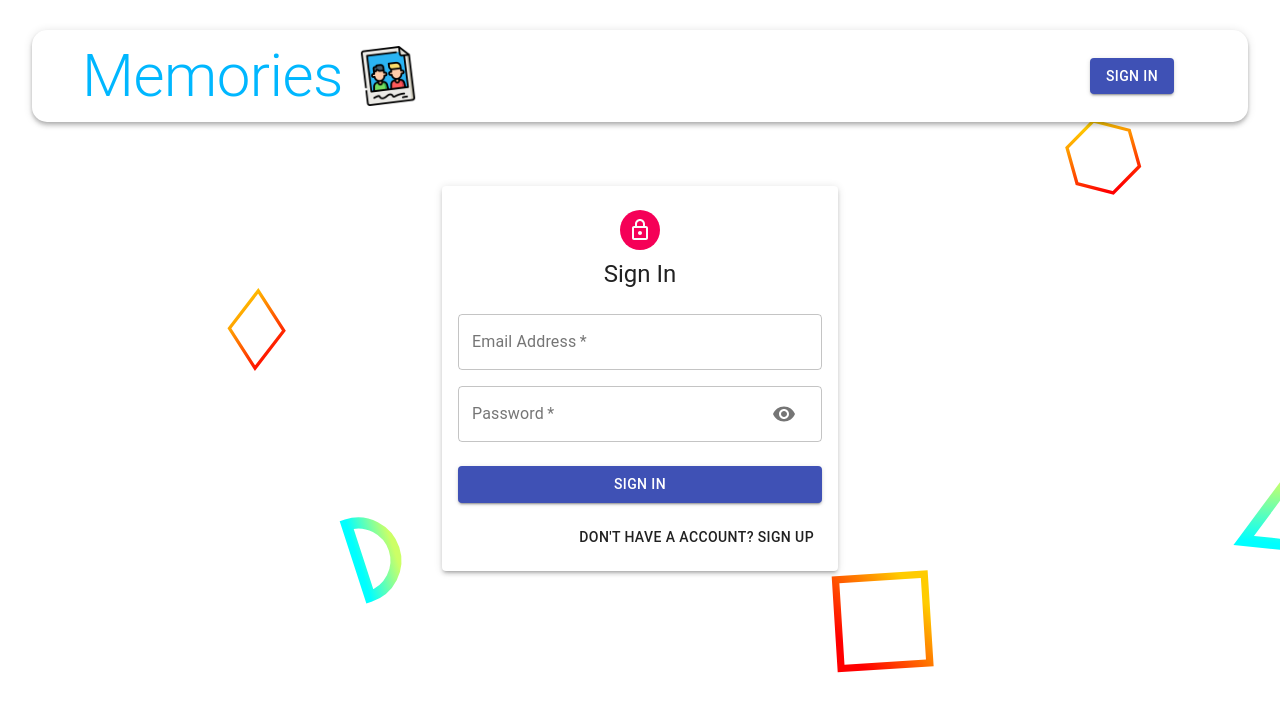
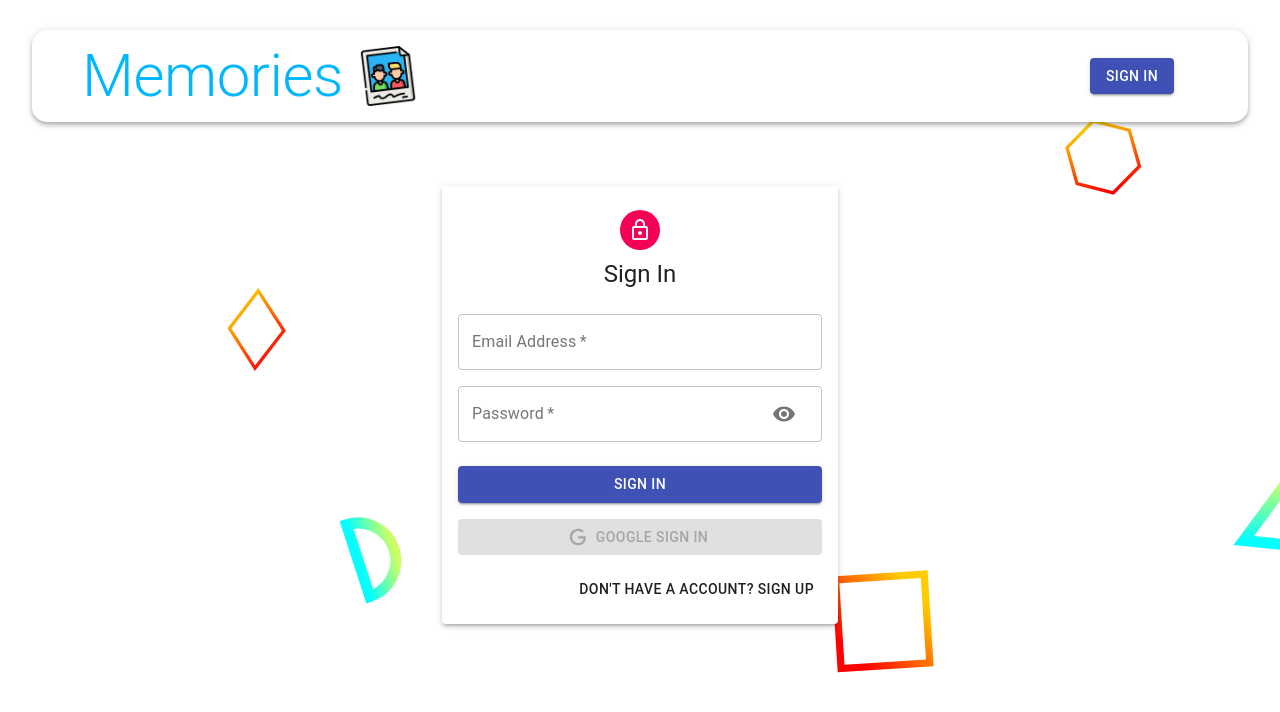
Before and after one commit to MatrixGlitch-Hridoy/Memories-Blog-Apllication, a React (Create React App) app: page /auth in a window 1280 px wide. Shown: the top 712 px of the page. Built offline with nearby package versions, Linux system fonts and the light colour scheme.

Commit message:
Google authentication and login logout implemented

```diff
--- a/package.json
+++ b/package.json
@@ -10,10 +10,12 @@
     "@testing-library/react": "^11.1.0",
     "@testing-library/user-event": "^12.1.10",
     "axios": "^0.24.0",
+    "jwt-decode": "^3.1.2",
     "moment": "^2.29.1",
     "react": "^17.0.2",
     "react-dom": "^17.0.2",
     "react-file-base64": "^1.0.3",
+    "react-google-login": "^5.2.2",
     "react-redux": "^7.2.6",
     "react-router-dom": "5.3.0",
     "react-scripts": "4.0.3",
--- a/src/components/Auth/Auth.js
+++ b/src/components/Auth/Auth.js
@@ -1,12 +1,18 @@
 import { Avatar, Button, Container, Grid, Paper, Typography } from '@material-ui/core';
 import { LockOutlined } from '@material-ui/icons';
 import React, { useState } from 'react';
+import { useDispatch } from 'react-redux';
+import GoogleLogin from 'react-google-login';
+import Icon from './icon.js';
 import Input from './Input';
 import useStyles from './styles';
+import { useHistory } from 'react-router';
 const Auth = () => {
     const classes = useStyles()
     const [showPassowrd, setShowPassword] = useState(false);
     const [isSignup, setIsSignUp] = useState(false);
+    const dispatch = useDispatch();
+    const history = useHistory();
     const handleSubmit = () => {
 
     }
@@ -19,6 +25,19 @@
     const switchMode = () => {
         setIsSignUp((prevIsSignup)=>!prevIsSignup);
         handleShowPassword(false);
+    }
+    const googleSuccess = async (res) => {
+        const result = res?.profileObj;
+        const token = res?.tokenId;
+        try{
+            dispatch({type:'AUTH',data:{result,token}});
+            history.push('/');
+        }catch(error){
+            console.log(error);
+        }
+    }
+    const googleFailure = (error) => {
+        console.log("Google Sign not successfull");
     }
     return (
         <Container component="main" maxWidth="xs">
@@ -44,6 +63,15 @@
                             {isSignup && <Input name="confirmPassword" label="Confirm Password" handleChange={handleChange} type="password"/>}
                         </Grid>
                         <Button type="submit" fullWidth variant="contained" color="primary" className={classes.submit}>{isSignup ? 'Sign Up' : 'Sign In'}</Button>
+                        <GoogleLogin
+                            clientId = "1071689849292-mfe8s0nb7b9h0e221p3nlat8v4gqba9g.apps.googleusercontent.com"
+                            render={(renderProps)=>(
+                                <Button className={classes.googleButton} color="primary" fullWidth onClick={renderProps.onClick} disabled={renderProps.disabled} startIcon={<Icon/>} variant="contained">Google Sign In</Button>
+                            )}
+                            onSuccess={googleSuccess}
+                            onFailure={googleFailure}
+                            cookiePolicy="single_host_origin"
+                        />
                         <Grid container justifyContent="flex-end">
                             <Grid>
                                 <Button onClick={switchMode}>
--- /dev/null
+++ b/src/components/Auth/icon.js
@@ -0,0 +1,14 @@
+import React from 'react';
+
+const icon = () => {
+    return (
+        <svg style={{ width: '20px', height: '20px' }} viewBox="0 0 24 24">
+    <path
+      fill="currentColor"
+      d="M21.35,11.1H12.18V13.83H18.69C18.36,17.64 15.19,19.27 12.19,19.27C8.36,19.27 5,16.25 5,12C5,7.9 8.2,4.73 12.2,4.73C15.29,4.73 17.1,6.7 17.1,6.7L19,4.72C19,4.72 16.56,2 12.1,2C6.42,2 2.03,6.8 2.03,12C2.03,17.05 6.16,22 12.25,22C17.6,22 21.5,18.33 21.5,12.91C21.5,11.76 21.35,11.1 21.35,11.1V11.1Z"
+    />
+  </svg>
+    );
+};
+
+export default icon;
--- a/src/components/Navbar/Navbar.js
+++ b/src/components/Navbar/Navbar.js
@@ -1,11 +1,25 @@
-import React from 'react';
+import React, { useEffect, useState } from 'react';
 import {AppBar, Avatar, Button, Toolbar, Typography} from '@material-ui/core';
 import memories from '../../images/memories.png';
 import useStyles from './styles'
 import { Link } from 'react-router-dom';
+import { useDispatch } from 'react-redux';
+import { useHistory, useLocation } from 'react-router';
 const Navbar = () => {
     const classes = useStyles();
-    const user = null;
+    const [user,setUser] = useState(JSON.parse(localStorage.getItem('profile')));
+    const dispatch = useDispatch();
+    const history = useHistory()
+    const location = useLocation();
+    const logout = () => {
+        dispatch({type:'LOGOUT'});
+        history.push('/auth');
+        setUser(null);
+    }
+    useEffect(()=>{
+        const token = user?.token;
+        setUser(JSON.parse(localStorage.getItem('profile')))
+    },[location])
     return (
         <AppBar className={classes.appBar} position="static" color="inherit">
             <div className={classes.brandContainer}>
@@ -17,7 +31,7 @@
                     <div className={classes.profile}>
                         <Avatar className={classes.purple} alt={user.result.name} src={user.result.imageUrl}>{user.result.name.charAt(0)}</Avatar>
                         <Typography className={classes.userName} variant="h6">{user.result.name}</Typography>
-                        <Button variant="contained" className={classes.logout} color="secondary">Logout</Button>
+                        <Button variant="contained" className={classes.logout} color="secondary" onClick={logout}>Logout</Button>
                     </div>
 
                     ) :(
--- a/src/constants/actionTypes.js
+++ b/src/constants/actionTypes.js
@@ -3,3 +3,5 @@
 export const DELETE = 'DELETE';
 export const FETCH_ALL = 'FETCH_ALL';
 export const LIKE = "LIKE";
+export const AUTH = "AUTH";
+export const LOGOUT = "LOGOUT";
--- /dev/null
+++ b/src/reducers/auth.js
@@ -0,0 +1,15 @@
+import { AUTH, LOGOUT } from "../constants/actionTypes";
+const authReducer = (state={authData:null},action)=>{
+    switch(action.type){
+        case AUTH:
+            localStorage.setItem("profile",JSON.stringify({...action?.data}))
+            return {...state,authData:action?.data};
+        case LOGOUT:
+            localStorage.clear();
+            return {...state,authData:null};
+        default:
+            return state;
+    }
+}
+
+export default authReducer;
--- a/src/reducers/index.js
+++ b/src/reducers/index.js
@@ -1,5 +1,7 @@
 import { combineReducers } from "redux";
-import {posts} from './posts';
+import posts from './posts';
+import auth from './auth';
 export default combineReducers({
     posts,
+    auth,
 });
--- a/src/reducers/posts.js
+++ b/src/reducers/posts.js
@@ -1,5 +1,5 @@
 import {FETCH_ALL, CREATE, UPDATE, DELETE, LIKE} from '../constants/actionTypes';
-export const posts= (posts=[],action) => {
+const posts= (posts=[],action) => {
     switch(action.type) {
         case DELETE:
             return posts.filter(post=>post._id !== action.payload);
@@ -14,3 +14,4 @@
             return posts;
     }
 }
+export default posts;
```
Also changed, not shown: 1 other file (tests, documents, lock files or other folders).
